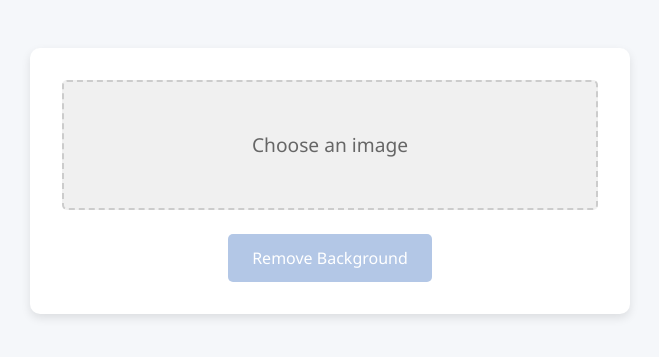
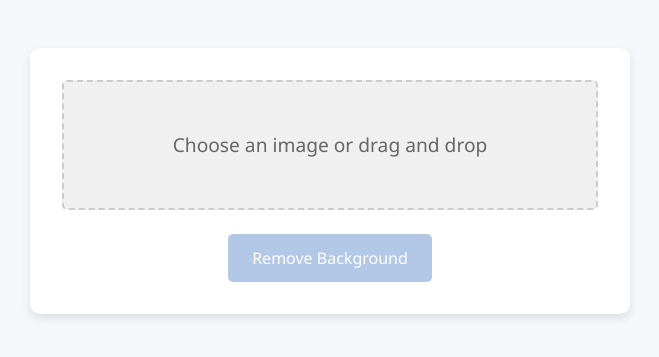
Before and after one commit to collinmurch/no-bg, a Flask app: page / in a window 1280 px wide. Shown: the part 135-492 px from the top of the page, without its empty margins (310-969 px from the left). Run offline with Flask 3, Linux system fonts and the light colour scheme.

Commit message:
Drag & drop

```diff
--- a/static/script.js
+++ b/static/script.js
@@ -9,16 +9,51 @@ document.addEventListener('DOMContentLoaded', function() {
     const downloadBtn = document.getElementById('download-btn');
     const tryAgainBtn = document.getElementById('try-again-btn');
     const loadingElement = document.getElementById('loading');
+    const dropArea = document.getElementById('drop-area');
 
-    // Handle file selection
-    fileInput.addEventListener('change', function() {
-        if (fileInput.files.length > 0) {
-            const file = fileInput.files[0];
+    // Handle drag and drop events
+    ['dragenter', 'dragover', 'dragleave', 'drop'].forEach(eventName => {
+        dropArea.addEventListener(eventName, preventDefaults, false);
+    });
+
+    function preventDefaults(e) {
+        e.preventDefault();
+        e.stopPropagation();
+    }
+
+    ['dragenter', 'dragover'].forEach(eventName => {
+        dropArea.addEventListener(eventName, highlight, false);
+    });
+
+    ['dragleave', 'drop'].forEach(eventName => {
+        dropArea.addEventListener(eventName, unhighlight, false);
+    });
+
+    function highlight() {
+        dropArea.querySelector('.file-input-label').classList.add('highlight');
+    }
+
+    function unhighlight() {
+        dropArea.querySelector('.file-input-label').classList.remove('highlight');
+    }
+
+    dropArea.addEventListener('drop', handleDrop, false);
+
+    function handleDrop(e) {
+        const dt = e.dataTransfer;
+        const files = dt.files;
+        if (files.length > 0) {
+            fileInput.files = files;
+            handleFiles(files[0]);
+        }
+    }
+
+    function handleFiles(file) {
         // Check if file is an image
         if (!file.type.match('image/(jpeg|jpg|png)')) {
             alert('Please select a valid image file (JPG, JPEG, or PNG)');
             fileInput.value = '';
-                fileInputText.textContent = 'Choose an image';
+            fileInputText.textContent = 'Choose an image or drag and drop';
             submitBtn.disabled = true;
             return;
         }
@@ -32,8 +67,15 @@ document.addEventListener('DOMContentLoaded', function() {
             originalImage.src = e.target.result;
         };
         reader.readAsDataURL(file);
+    }
+
+    // Handle file selection
+    fileInput.addEventListener('change', function() {
+        if (fileInput.files.length > 0) {
+            const file = fileInput.files[0];
+            handleFiles(file);
         } else {
-            fileInputText.textContent = 'Choose an image';
+            fileInputText.textContent = 'Choose an image or drag and drop';
             submitBtn.disabled = true;
         }
     });
@@ -88,7 +130,7 @@ document.addEventListener('DOMContentLoaded', function() {
     tryAgainBtn.addEventListener('click', function() {
         resultsSection.style.display = 'none';
         fileInput.value = '';
-        fileInputText.textContent = 'Choose an image';
+        fileInputText.textContent = 'Choose an image or drag and drop';
         submitBtn.disabled = true;
     });
 });
--- a/static/styles.css
+++ b/static/styles.css
@@ -60,6 +60,11 @@ header p {
 .file-input-label:hover {
     border-color: #3a86ff;
     background-color: #f8f9fa;
+}
+
+.highlight {
+    border-color: #3a86ff;
+    background-color: #f0f7ff;
 }
 
 #file-input-text {
--- a/templates/index.html
+++ b/templates/index.html
@@ -16,9 +16,9 @@
         <main>
             <div class="upload-section">
                 <form id="upload-form" enctype="multipart/form-data">
-                    <div class="file-input-container">
+                    <div class="file-input-container" id="drop-area">
                         <label for="file-input" class="file-input-label">
-                            <span id="file-input-text">Choose an image</span>
+                            <span id="file-input-text">Choose an image or drag and drop</span>
                         </label>
                         <input type="file" id="file-input" name="file" accept=".png,.jpg,.jpeg" hidden>
                     </div>
```
Lines whose indentation alone changed are shown as unchanged.
